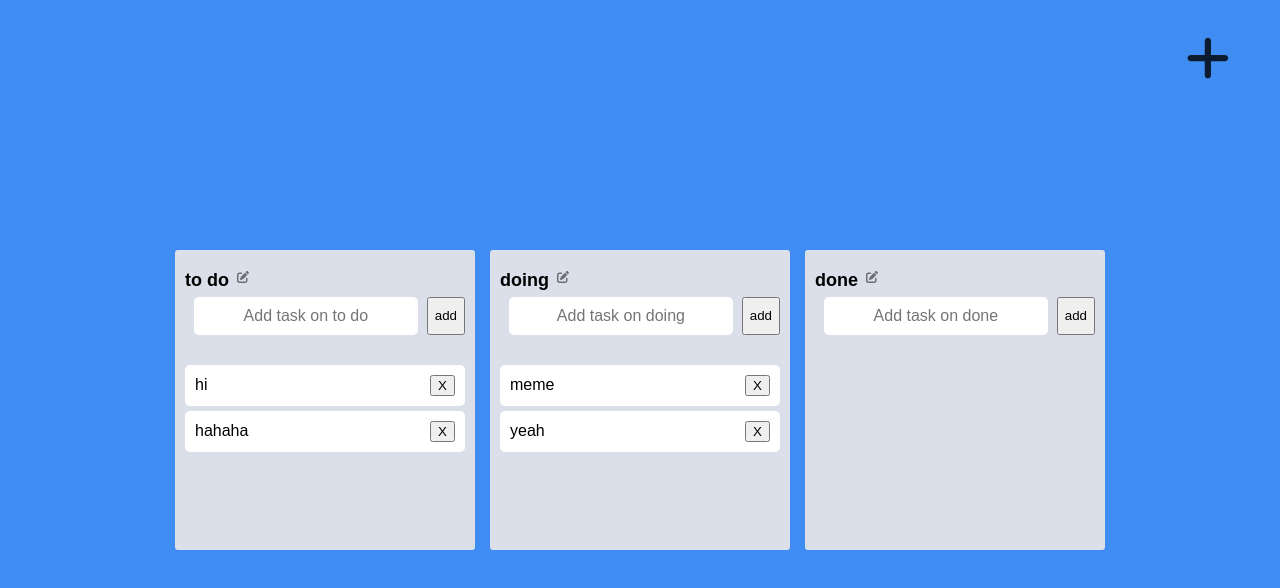
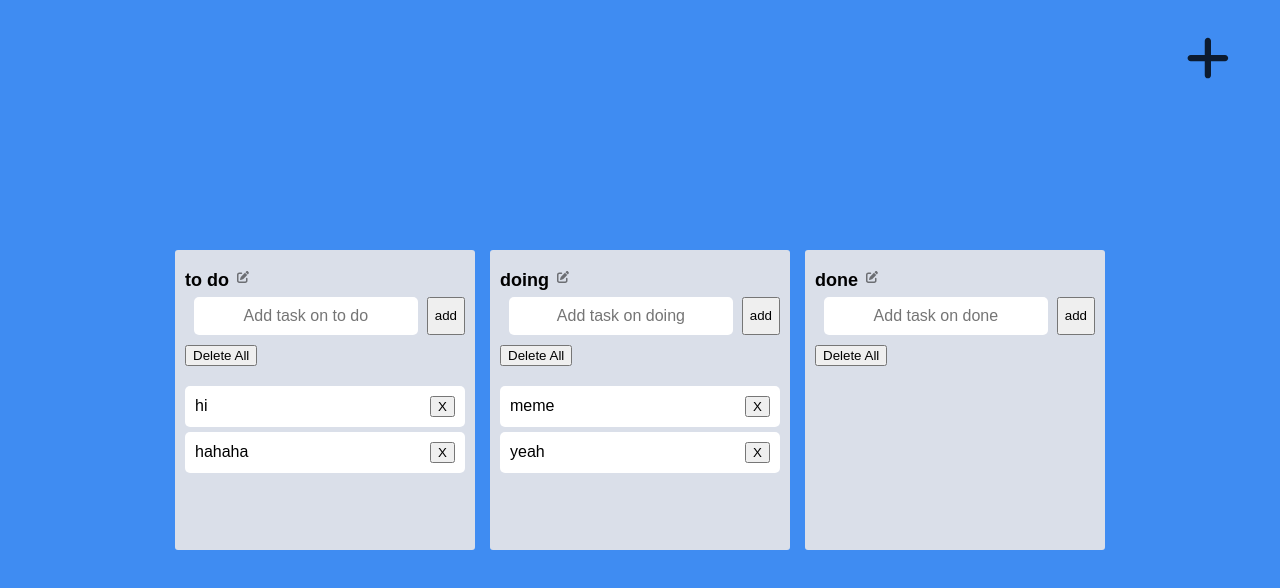
Before and after one commit to serinryu/react-trello-clone, a React (Create React App) app: page / in a window 1280 px wide. Shown: the top 588 px of the page. Built offline with nearby package versions, Linux system fonts and the light colour scheme.

Commit message:
delete all

```diff
--- a/src/App.tsx
+++ b/src/App.tsx
@@ -29,6 +29,7 @@ const Button = styled.div`
   right: 50px;
   font-size: 50px;
   opacity: 0.8;
+  cursor: pointer;
 `
 
 function App() {
@@ -39,6 +40,16 @@ function App() {
     //console.log(info);
     const { destination, draggableId, source, type } = info;
     if(!destination) return;
+
+    console.log(destination);
+
+    if(type === "trashCan"){
+      setBoardList((allBoardList) => {
+        const boardCopy = allBoardList;
+        boardCopy.splice(source.index, 1);
+        return [...boardCopy]
+      })
+    }
 
     if(type === "droppableSubItem"){
     //same board
@@ -94,7 +105,7 @@ function App() {
 
   return (
     <DragDropContext onDragEnd={onDragEnd}>
-      <Droppable droppableId="droppable" type="droppableItem" direction="horizontal">
+      <Droppable droppableId="board" type="droppableItem" direction="horizontal">
         {(provided, snapshot) => (
 
           <Wrapper>
@@ -115,7 +126,7 @@ function App() {
             ))}
             {provided.placeholder}
             </Boards>
-            </Wrapper>
+          </Wrapper>
         )}
       </Droppable>
     </DragDropContext>
--- a/src/Components/Board.tsx
+++ b/src/Components/Board.tsx
@@ -84,6 +84,18 @@ function Board({ toDos, boardId }:IWrapper){
     });
     setValue("addTask", ""); // 추가 완료했으므로 비우기
   };
+  const onDeleteAll = (event : React.MouseEvent<HTMLButtonElement>) => {
+    const {
+      currentTarget : {name},
+    } = event;
+    setTodo((allBoards) => {
+        return {
+          ...allBoards,
+          [name] : [],
+        }
+    })
+  }
+
   return(
     <Wrapper>
     <Title>
@@ -98,6 +110,7 @@ function Board({ toDos, boardId }:IWrapper){
       />
       <button>add</button>
     </Form>
+    <button onClick={onDeleteAll} name={boardId}>Delete All</button>
     <Droppable droppableId={boardId} type={`droppableSubItem`}>
       {(provided, snapshot) => (
         <Area
```
